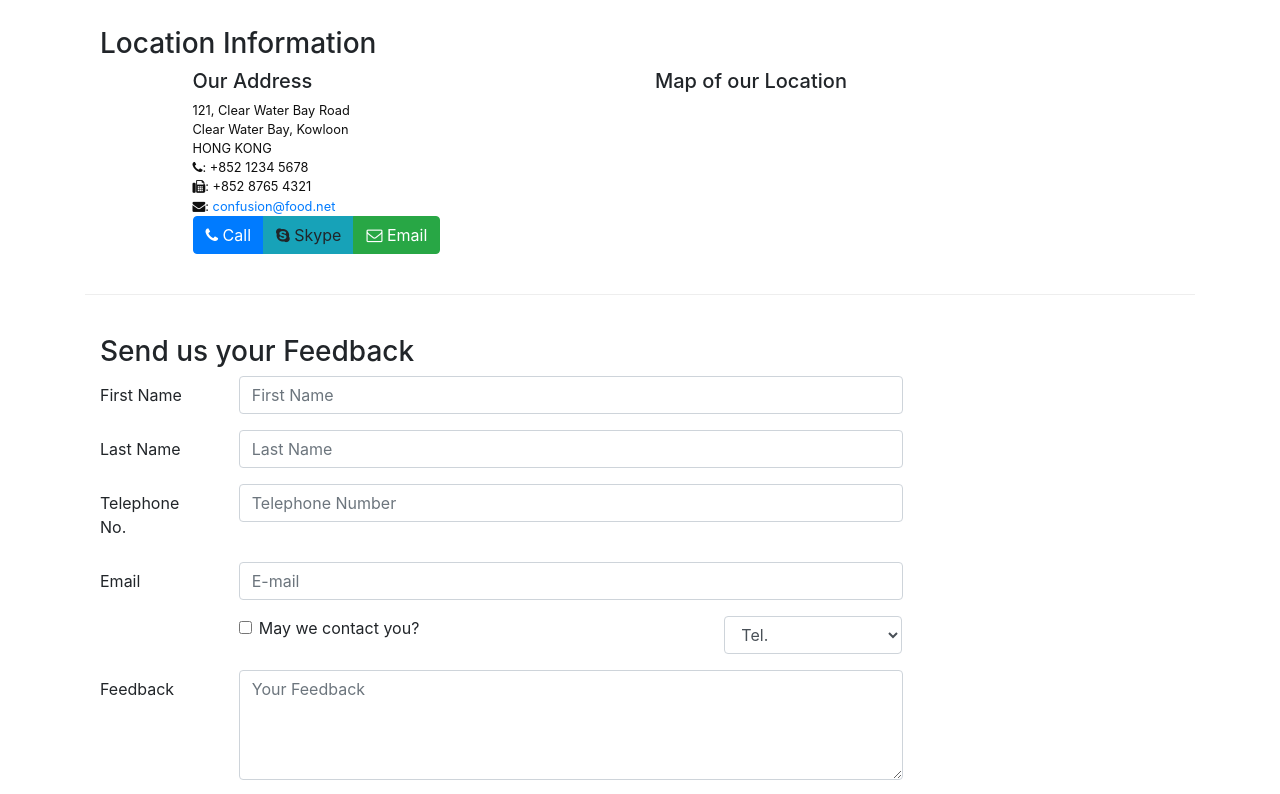
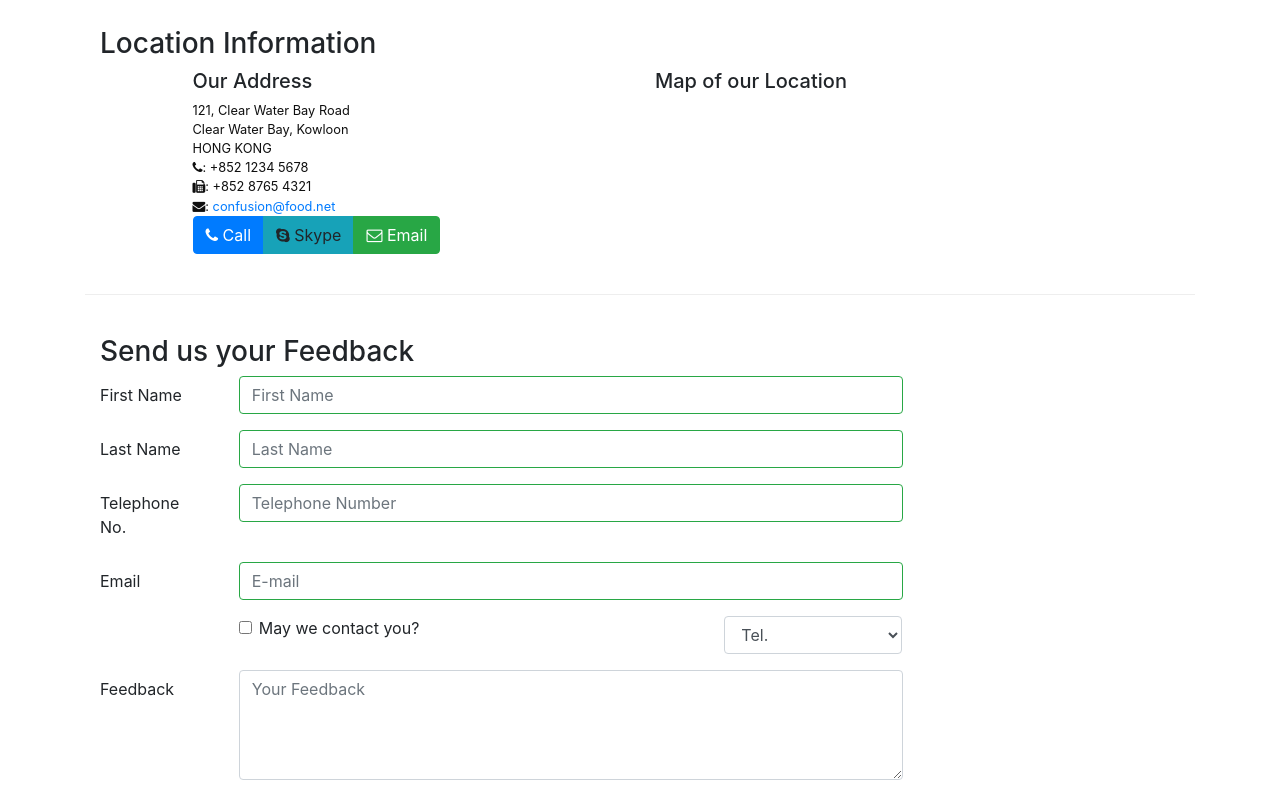
Before and after one commit to ChinmayPalaye/confusion_react, a React (Create React App) app: page /contact in a window 1280 px wide. Shown: the part 485-1279 px from the top of the page. Built offline with nearby package versions, Linux system fonts and the light colour scheme.

Commit message:
form validation

```diff
--- a/src/components/ContactComponent.js
+++ b/src/components/ContactComponent.js
@@ -1,5 +1,5 @@
 import React,{Component} from 'react';
-import {Breadcrumb,BreadcrumbItem, Button, Form, FormGroup, Label, Input, Col} from 'reactstrap';
+import {Breadcrumb,BreadcrumbItem, Button, Form, FormGroup, Label, Input, Col, FormFeedback} from 'reactstrap';
 import {Link} from 'react-router-dom';
 
 class Contact extends Component {
@@ -13,9 +13,16 @@
             email:"",
             agree:false,
             contactType: "Tel.",
-            message:""
+            message:"",
+            touched:{
+                firstName:false,
+                lastName:false,
+                telnum:false,
+                email:false
+            }
         }
         this.handleSubmit = this.handleSubmit.bind(this);
+        this.handleBlur = this.handleBlur.bind(this);
         this.handleInputChange = this.handleInputChange.bind(this);
     }
 
@@ -34,7 +41,45 @@
         event.preventDefault();
     }
 
+    handleBlur = (field) => (evt)=>{
+        this.setState({
+            touched:{...this.state.touched, [field]:true}
+        });
+    }
+
+    validate(firstName, lastName, telnum, email){
+        const errors={
+            firstName:"",
+            lastName:"",
+            telnum:"",
+            email:""
+        };
+        if(this.state.touched.firstName && firstName.length <= 3){
+            errors.firstName="First name should be >= 3 characters";
+        }
+        else if(this.state.touched.firstName && firstName.length >= 10){
+            errors.firstName="First name cannot be more than 10 characters";
+        }
+        else if(this.state.touched.lastName && lastName.length <= 3){
+            errors.lastName="Last name should be >= 3 characters";
+        }
+        else if(this.state.touched.lastName && lastName.length >= 10){
+            errors.lastName="Last name cannot be more than 10 characters";
+        }
+
+        const reg = /^\d+$/;
+        if(this.state.touched.telnum && !reg.test(telnum)){
+            errors.telnum="Telephone number should contain only numbers";
+        }
+
+        if(this.state.touched.email && email.split('').filter(x=>x==='@').length!==1){
+            errors.email="Email should contain @ sign";
+        }
+        return errors;
+    }
+
     render(){
+        const errors = this.validate(this.state.firstName, this.state.lastName, this.state.telnum, this.state.email);
         return(
             <div className="container">
                 <div className="row">
@@ -82,25 +127,37 @@
                             <FormGroup row>
                                 <Label htmlFor="firstName" md={2}>First Name</Label>
                                 <Col md={10}>
-                                    <Input type="text" id="firstName" name="firstName" placeholder="First Name" value={this.state.firstName} onChange={this.handleInputChange}/>
+                                    <Input type="text" id="firstName" name="firstName" placeholder="First Name"
+                                    value={this.state.firstName} onChange={this.handleInputChange} onBlur={this.handleBlur('firstName')}
+                                    valid={errors.firstName===""} invalid={errors.firstName!==""}/>
+                                    <FormFeedback>{errors.firstName}</FormFeedback>
                                 </Col>
                             </FormGroup>
                             <FormGroup row>
                                 <Label htmlFor="lastName" md={2}>Last Name</Label>
                                 <Col md={10}>
-                                    <Input type="text" id="lastName" name="lastName" placeholder="Last Name" value={this.state.lastName} onChange={this.handleInputChange}/>
+                                    <Input type="text" id="lastName" name="lastName" placeholder="Last Name"
+                                    value={this.state.lastName} onChange={this.handleInputChange} onBlur={this.handleBlur('lastName')}
+                                    valid={errors.lastName===""} invalid={errors.lastName!==""}/>
+                                    <FormFeedback>{errors.lastName}</FormFeedback>
                                 </Col>
                             </FormGroup>
                             <FormGroup row>
                                 <Label htmlFor="telnum" md={2}>Telephone No.</Label>
                                 <Col md={10}>
-                                    <Input type="tel" id="telnum" name="telnum" placeholder="Telephone Number" value={this.state.telnum} onChange={this.handleInputChange}/>
+                                    <Input type="tel" id="telnum" name="telnum" placeholder="Telephone Number"
+                                    value={this.state.telnum} onChange={this.handleInputChange} onBlur={this.handleBlur('telnum')}
+                                    valid={errors.telnum===""} invalid={errors.telnum!==""}/>
+                                    <FormFeedback>{errors.telnum}</FormFeedback>
                                 </Col>
                             </FormGroup>
                             <FormGroup row>
                                 <Label htmlFor="email" md={2}>Email</Label>
                                 <Col md={10}>
-                                    <Input type="email" id="email" name="email" placeholder="E-mail" value={this.state.email} onChange={this.handleInputChange}/>
+                                    <Input type="email" id="email" name="email" placeholder="E-mail"
+                                    value={this.state.email} onChange={this.handleInputChange} onBlur={this.handleBlur('email')}
+                                    valid={errors.email===""} invalid={errors.email!==""}/>
+                                    <FormFeedback>{errors.email}</FormFeedback>
                                 </Col>
                             </FormGroup>
                             <FormGroup row>
```
